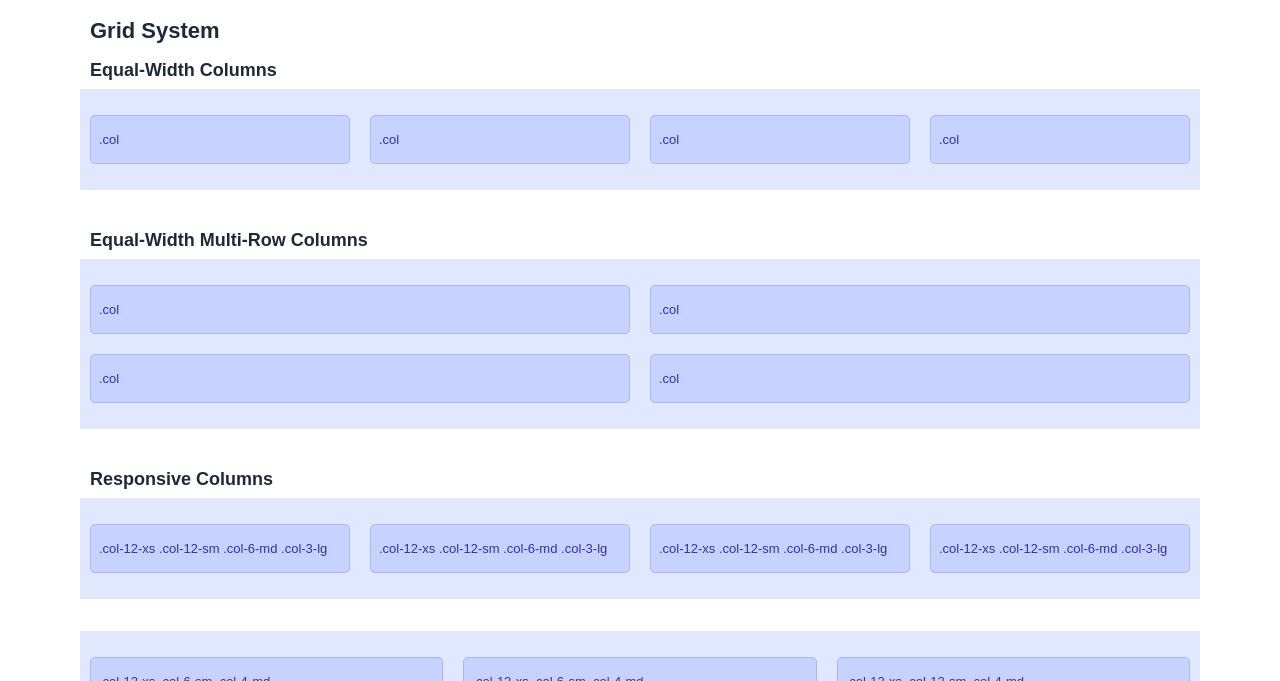
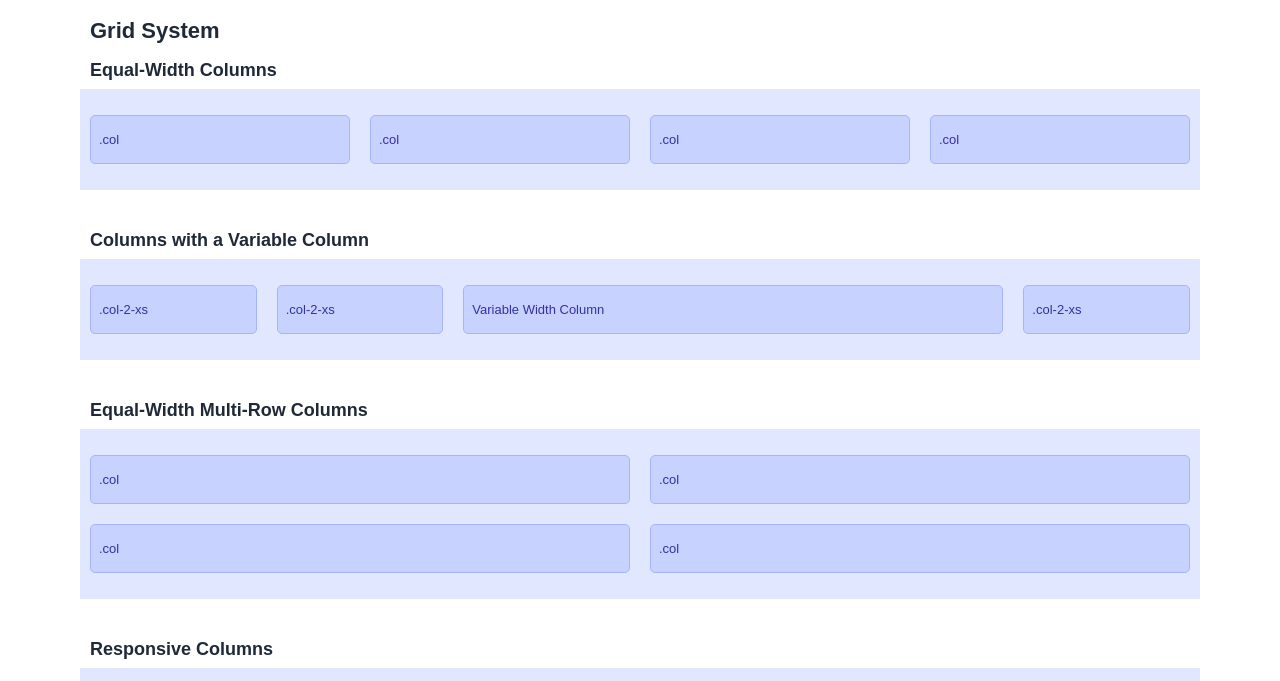
Before and after one commit to ealafryafresena/css-library-with-sass, a website: page index.html in a window 1280 px wide. Shown: the part 76-757 px from the top of the page. Drawn offline with Linux system fonts and the light colour scheme.

Commit message:
add style for variable width column

```diff
--- a/index.html
+++ b/index.html
@@ -47,6 +47,31 @@
         <div class="col">
           <div class="col-item pl-8 py-16 fs-sm">
             .col
+          </div>
+        </div>
+      </div>
+      <div class="py-16"></div>
+      <!-- Column with a Variable Column -->
+      <h3 class="py-8">Columns with a Variable Column</h3>
+      <div class="row gutter-20 indigo-100 py-16">
+        <div class="col-2-xs">
+          <div class="col-item pl-8 py-16 fs-sm">
+            .col-2-xs
+          </div>
+        </div>
+        <div class="col-2-xs">
+          <div class="col-item pl-8 py-16 fs-sm">
+            .col-2-xs
+          </div>
+        </div>
+        <div class="col-auto">
+          <div class="col-item pl-8 py-16 fs-sm">
+            Variable Width Column
+          </div>
+        </div>
+        <div class="col-2-xs">
+          <div class="col-item pl-8 py-16 fs-sm">
+            .col-2-xs
           </div>
         </div>
       </div>
--- a/scss/_grid.scss
+++ b/scss/_grid.scss
@@ -76,6 +76,12 @@ $grid-gutters: (
   max-width: 100%;
 }
 
+.col-auto {
+  flex-basis: 0;
+  flex-grow: 1;
+  width: auto;
+}
+
 @include xs {
   @for $i from 1 through $grid-columns {
     .col-#{$i}-xs {
```
Also changed, not shown: css/index.css.
